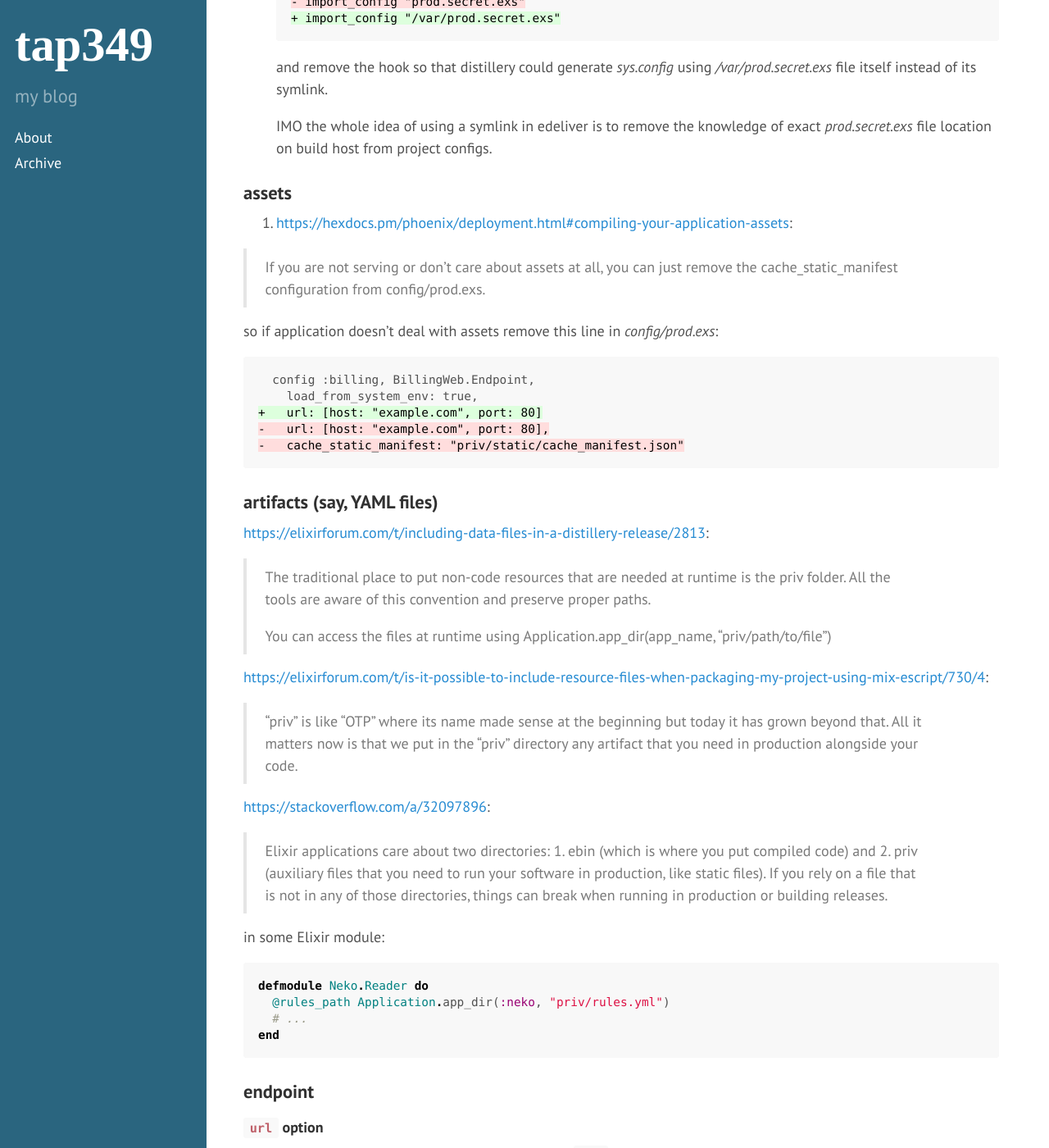
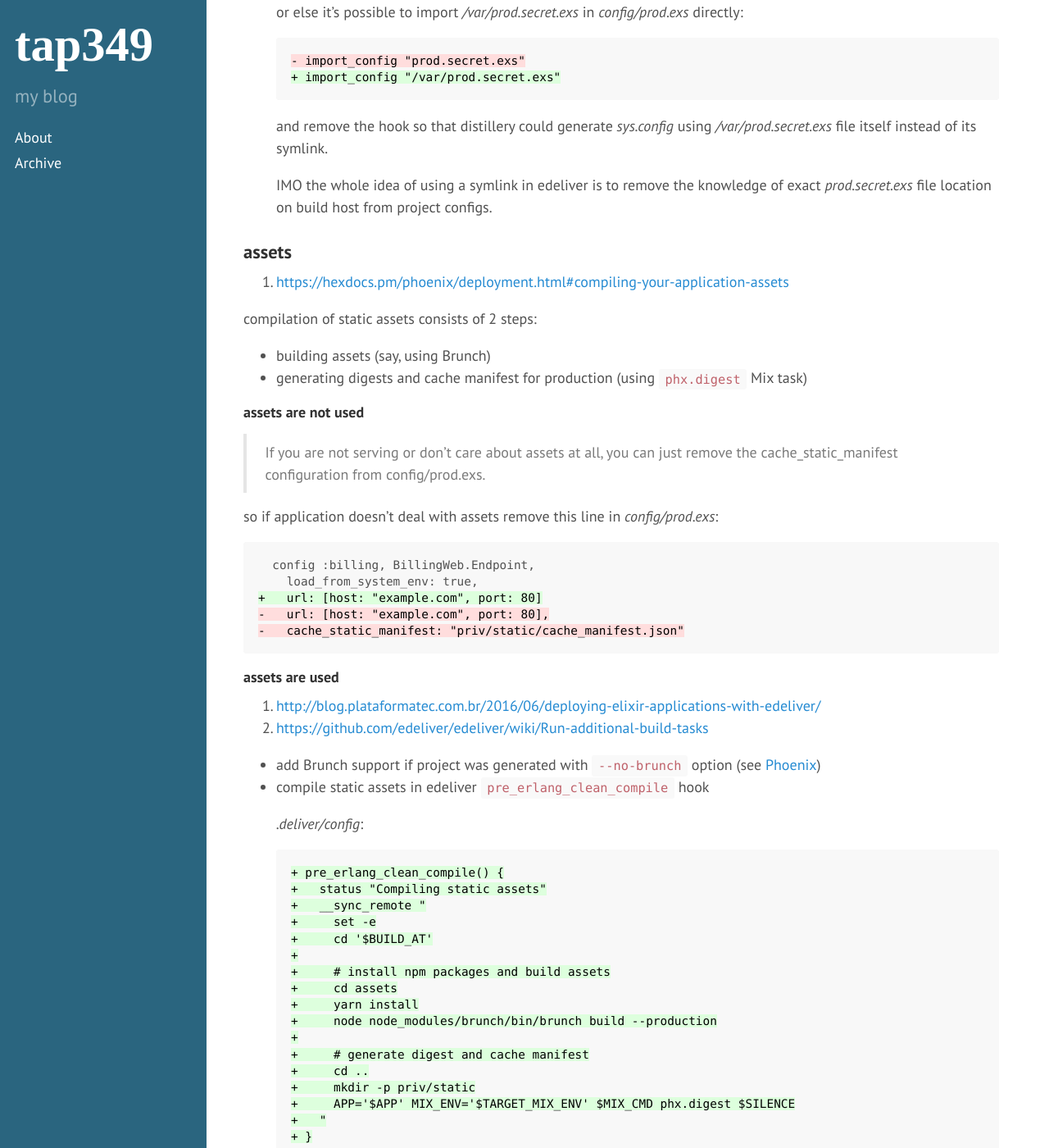
Before and after one commit to tap349/tap349.github.io, a Jekyll site: the page built from _posts/2017-08-02-elixir-deployment.md, in a window 1280 px wide and 1400 px high, scrolled down 2025 px. Shown: the whole window at 82% size. Built offline with Jekyll 4.4.1, drawn with Linux system fonts in a browser that asks for light colours; some of the changed text lies outside the part shown.

Commit message:
update 2017-08-29_12:16:00

````diff
--- a/_posts/2017-08-02-elixir-deployment.md
+++ b/_posts/2017-08-02-elixir-deployment.md
@@ -71,7 +71,14 @@ there are 2 alternative approaches to deal with secrets:
 
 ### assets
 
-1. <https://hexdocs.pm/phoenix/deployment.html#compiling-your-application-assets>:
+1. <https://hexdocs.pm/phoenix/deployment.html#compiling-your-application-assets>
+
+compilation of static assets consists of 2 steps:
+
+- building assets (say, using Brunch)
+- generating digests and cache manifest for production (using `phx.digest` Mix task)
+
+#### assets are not used
 
 > If you are not serving or don’t care about assets at all, you can just remove
 > the cache_static_manifest configuration from config/prod.exs.
@@ -85,6 +92,37 @@ so if application doesn't deal with assets remove this line in _config/prod.exs_
 -   url: [host: "example.com", port: 80],
 -   cache_static_manifest: "priv/static/cache_manifest.json"
 ```
+
+#### assets are used
+
+1. <http://blog.plataformatec.com.br/2016/06/deploying-elixir-applications-with-edeliver/>
+2. <https://github.com/edeliver/edeliver/wiki/Run-additional-build-tasks>
+
+- add Brunch support if project was generated with `--no-brunch` option
+  (see [Phoenix]({% post_url 2016-11-12-phoenix %}))
+- compile static assets in edeliver `pre_erlang_clean_compile` hook
+
+  _.deliver/config_:
+
+  ```diff
+  + pre_erlang_clean_compile() {
+  +   status "Compiling static assets"
+  +   __sync_remote "
+  +     set -e
+  +     cd '$BUILD_AT'
+  +
+  +     # install npm packages and build assets
+  +     cd assets
+  +     yarn install
+  +     node node_modules/brunch/bin/brunch build --production
+  +
+  +     # generate digest and cache manifest
+  +     cd ..
+  +     mkdir -p priv/static
+  +     APP='$APP' MIX_ENV='$TARGET_MIX_ENV' $MIX_CMD phx.digest $SILENCE
+  +   "
+  + }
+  ```
 
 ### artifacts (say, YAML files)
 
@@ -327,8 +365,8 @@ it's necessary to restart application after deploying
 $ mix edeliver migrate production up
 ```
 
-ALWAYS use `--version` option when running `migrate production down` task
-or else it will rollback all migrations (effectively deleting all data):
+ALWAYS use `--version` option when running `migrate production down` edeliver
+task or else it will rollback all migrations (effectively deleting all data):
 
 ```sh
 $ mix edeliver migrate production down --version=20170728105044
@@ -629,7 +667,7 @@ using `--env=prod` only:
 - applies production configuration from _rel/config.exs_
 - includes extra _\_build/dev/rel/billing/var/_ directory
 
-TL;DR: for `release` task it's safe to use `MIX_ENV=prod` only.
+TL;DR: for `release` Mix task it's safe to use `MIX_ENV=prod` only.
 
 ### run production release
 
````
Also changed, not shown: _posts/2016-11-12-phoenix.md (+13 -0 lines), _posts/2017-08-13-elixir-stage-environment.md (+2 -0 lines).
